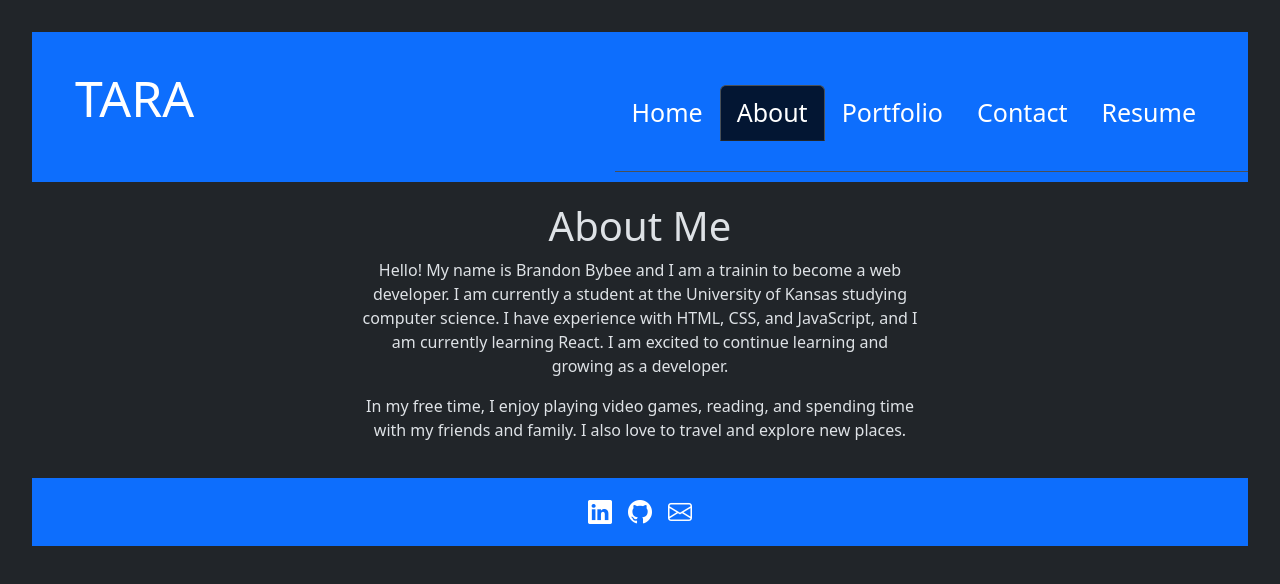
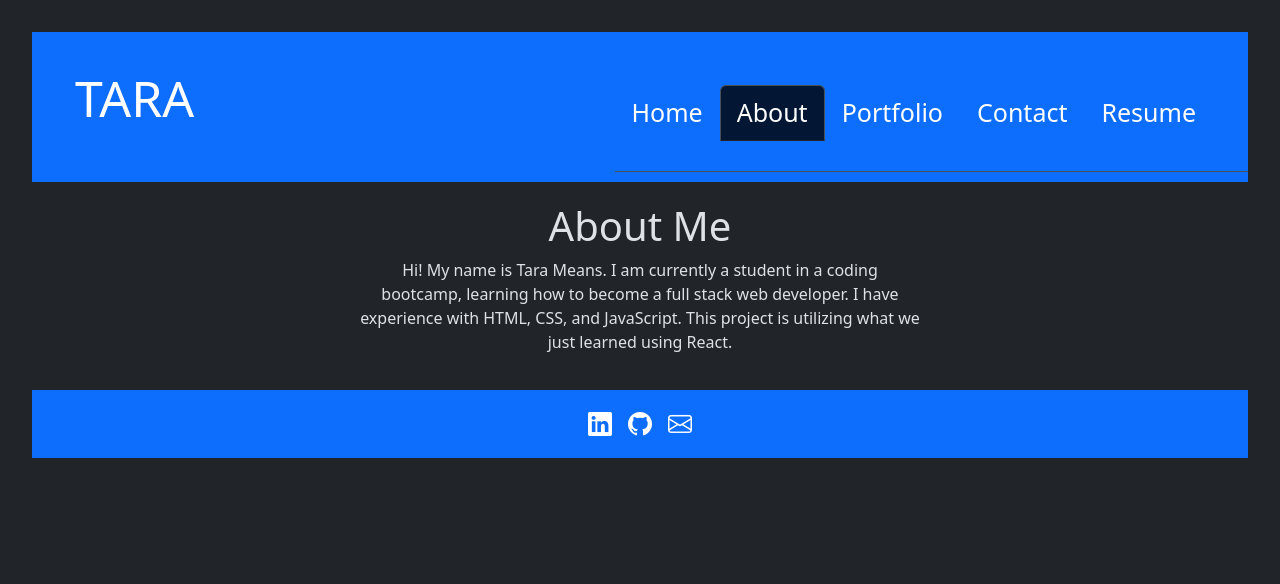
Before and after one commit to HospitalGiftShop/React-Portfolio, a React (Vite) app: page /About in a window 1280 px wide. Shown: the top 584 px of the page. Built offline with nearby package versions, Linux system fonts and the light colour scheme.

Commit message:
updated the about me paragraph

```diff
--- a/src/pages/About.jsx
+++ b/src/pages/About.jsx
@@ -1,21 +1,15 @@
 
 
-const AboutMe = () => {
+const About = () => {
   return (
     <div style={{ padding: '20px', maxWidth: '600px', margin: '0 auto' }}>
       <h1>About Me</h1>
       <p>
-        Hello! My name is Brandon Bybee and I am a trainin to become a web developer. I am currently a student at the University of Kansas studying computer science.
-        I have experience with HTML, CSS, and JavaScript, and I am currently learning React. I am excited to continue learning and growing as a developer.
-
-
-      </p>
-      <p>
-        In my free time, I enjoy playing video games, reading, and spending time
-        with my friends and family. I also love to travel and explore new places.
+        Hi! My name is Tara Means. I am currently a student in a coding bootcamp, learning how to become a full stack web developer.
+        I have experience with HTML, CSS, and JavaScript.  This project is utilizing what we just learned using React.
       </p>
     </div>
   );
 };
 
-export default AboutMe;
+export default About;
```
